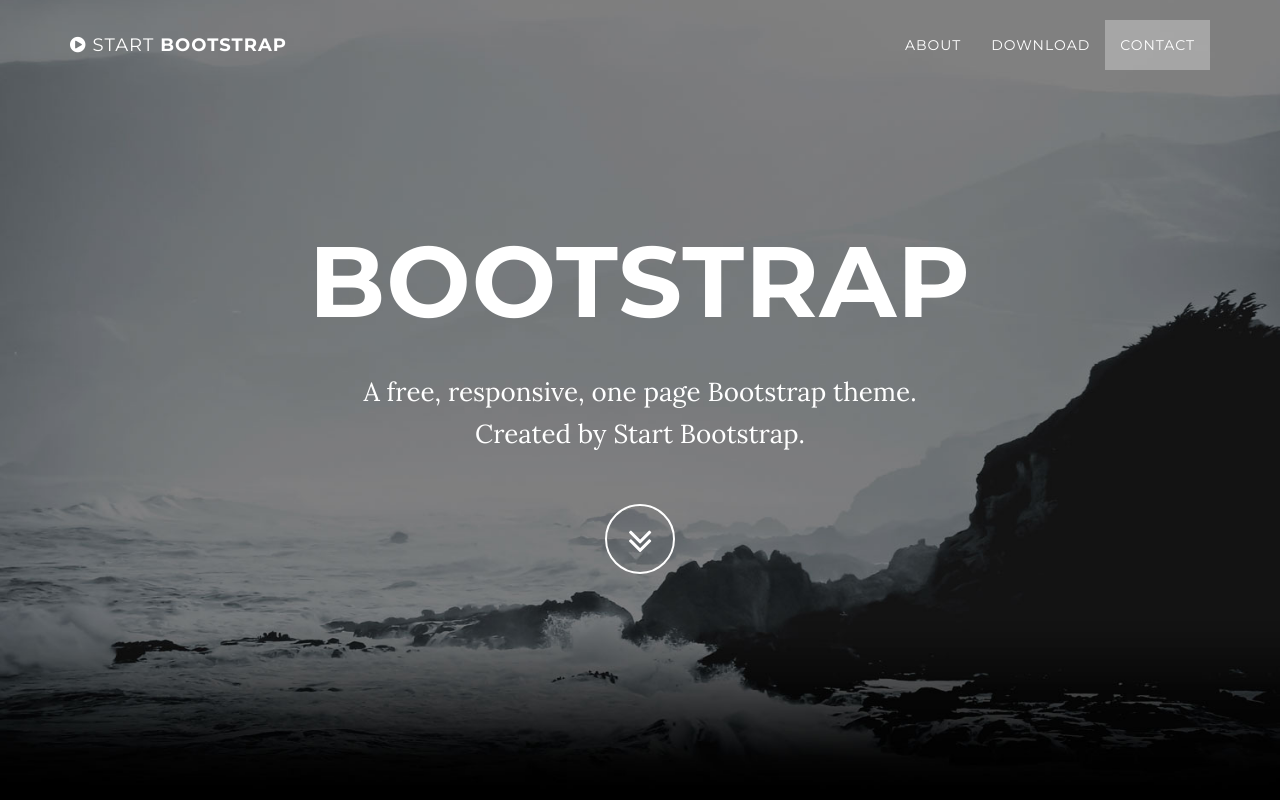
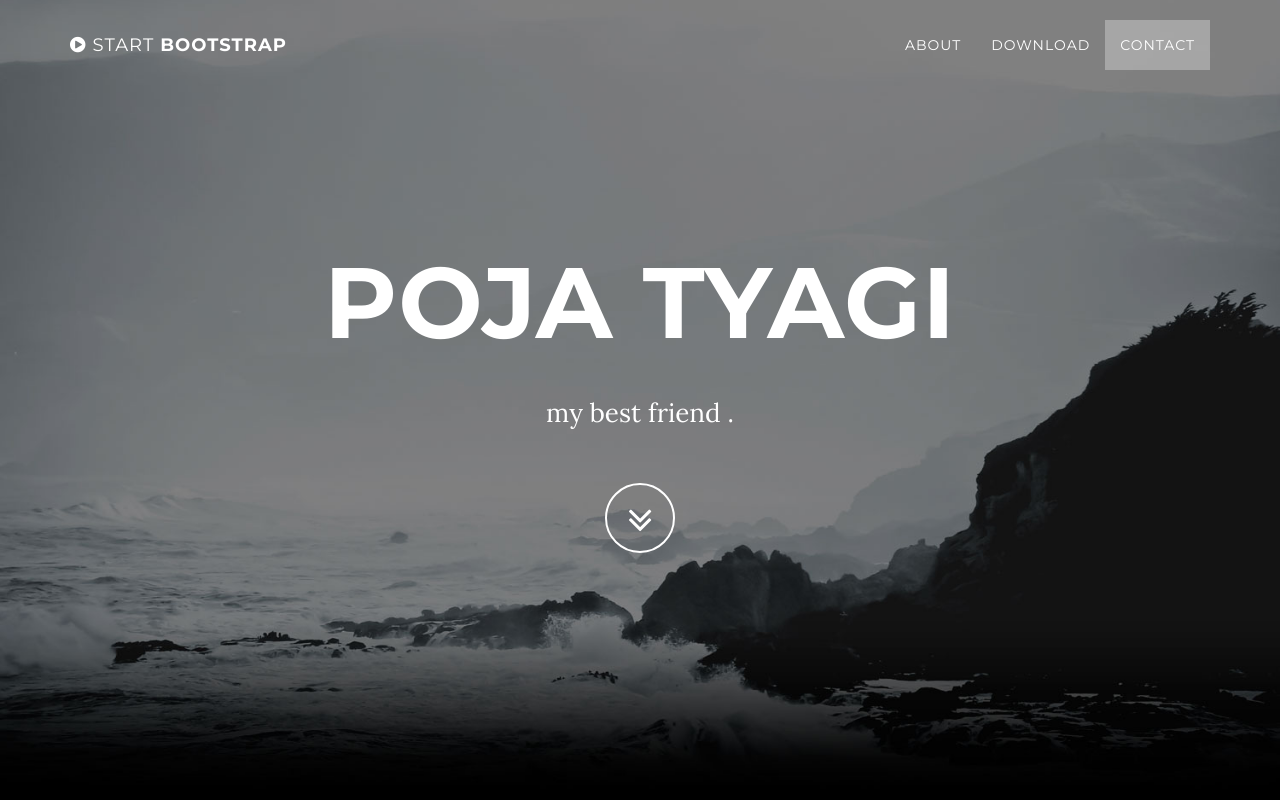
Before and after one commit to poja-tyagi/poja-tyagi.github.io, a website: page index.html in a window 1280 px wide. Shown: the top 800 px of the page. Drawn offline with nearby package versions, Linux system fonts and the light colour scheme; some packages are replaced by stand-ins of ours.

Commit message:
Create index.html

```diff
--- a/index.html
+++ b/index.html
@@ -74,9 +74,9 @@
             <div class="container">
                 <div class="row">
                     <div class="col-md-8 col-md-offset-2">
-                        <h1 class="brand-heading">bootstrap</h1>
-                        <p class="intro-text">A free, responsive, one page Bootstrap theme.
-                            <br>Created by Start Bootstrap.</p>
+                        <h1 class="brand-heading">POJA TYAGI</h1>
+                        <p class="intro-text">my best friend
+                            .</p>
                         <a href="#about" class="btn btn-circle page-scroll">
                             <i class="fa fa-angle-double-down animated"></i>
                         </a>
```
